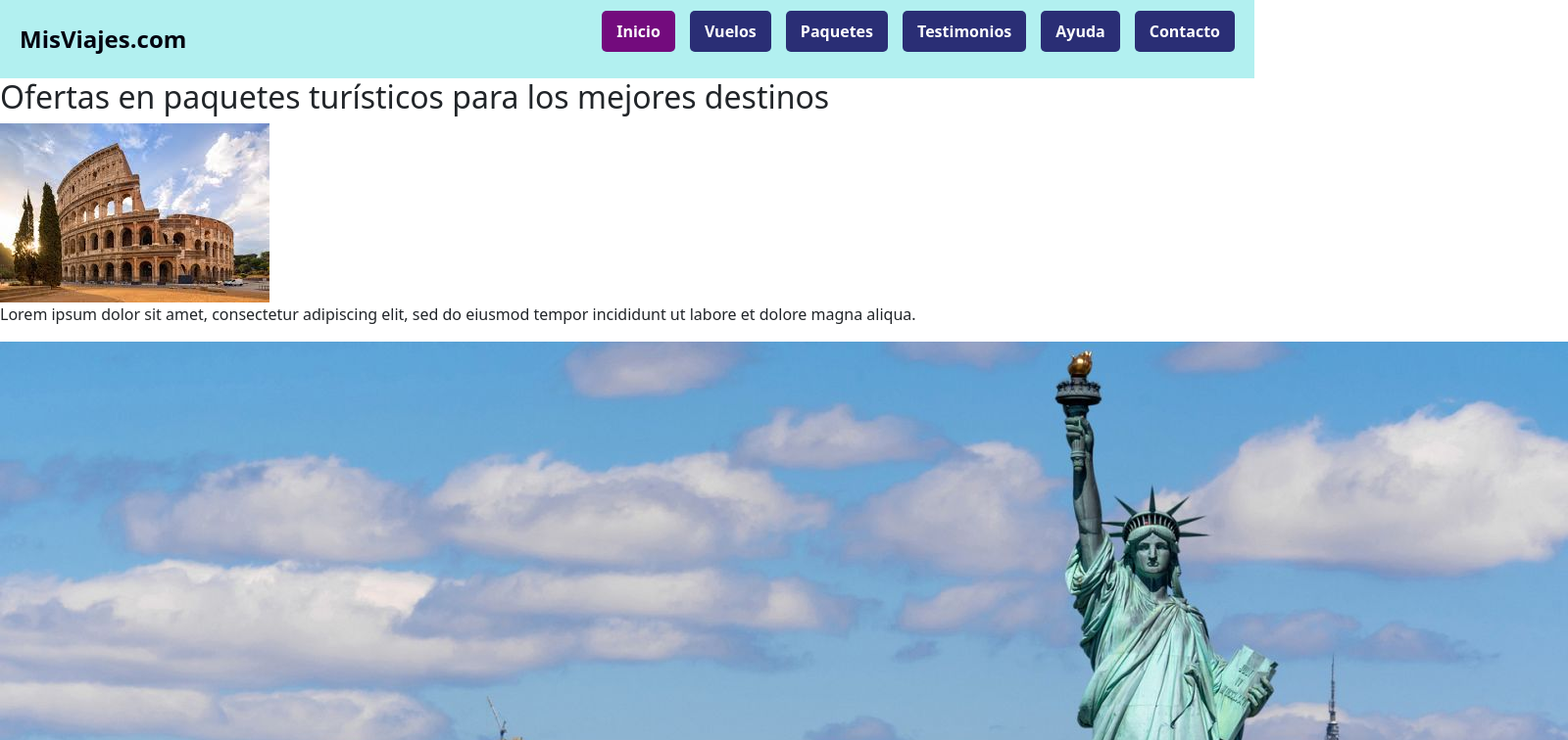
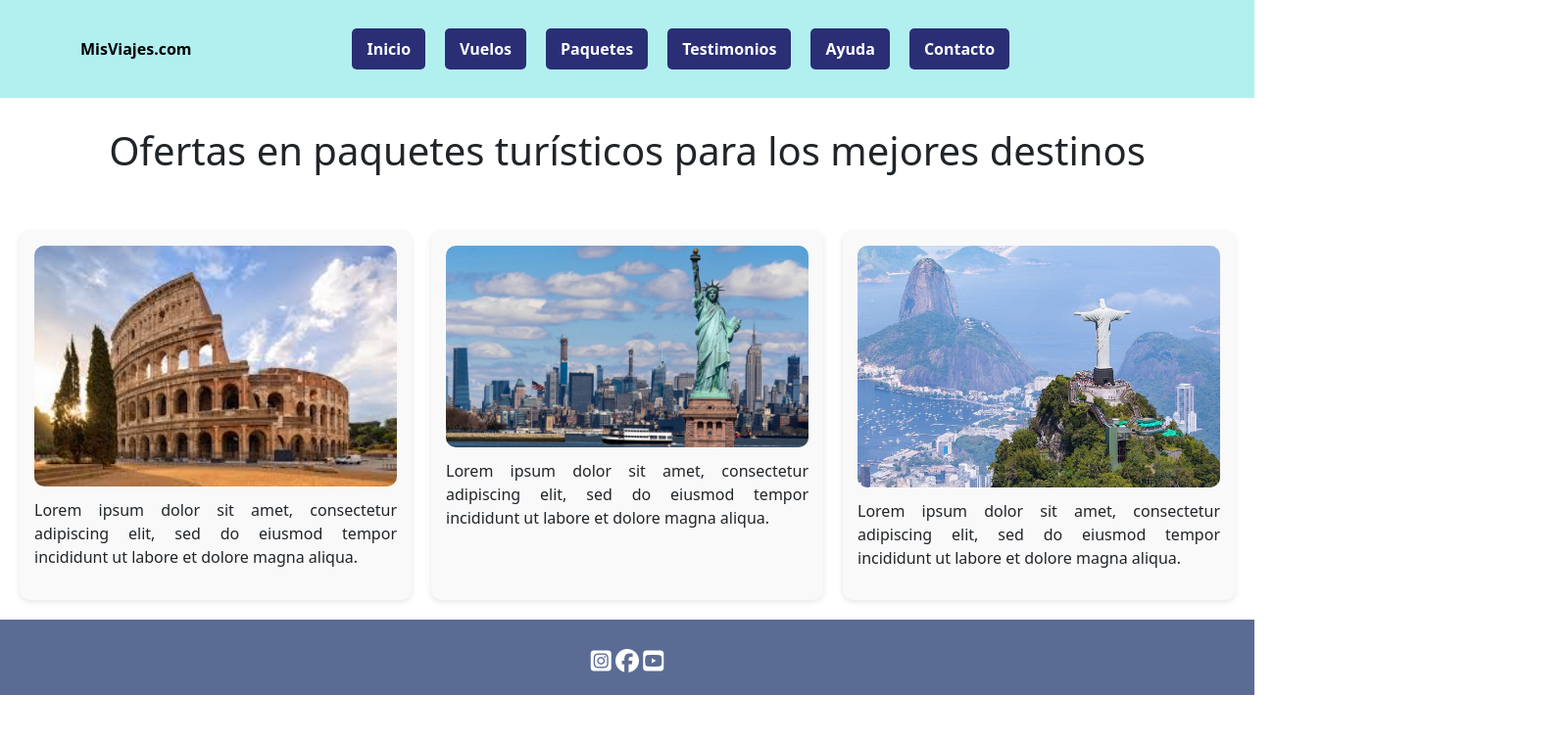
Before and after one commit to julietxt/pagina-web-, a plain HTML site: page index.html in a window 1280 px wide. Shown: the top 756 px of the page at 98% size, 1600 px wide, since content can reach past the window. Drawn offline with nearby package versions, Linux system fonts and the light colour scheme.

Commit message:
modifique el inicio con flex y estilos

```diff
--- a/assets/css/style.css
+++ b/assets/css/style.css
@@ -1,29 +1,41 @@
-/* General */
+/* General
 body {
     font-family: "Inter", sans-serif;
     margin: 0;
     padding: 0;
     background-color: #ffffff;
     color: #000000;
-}
+}*/
 
 /* Encabezado o header */
 
+header{
+    height: 100px;
+    background-color:#b2f0f0;
+    display:flex;
+    align-items: center;
+}
+
 .header {
-   background-color: #b2f0f0;
-   width: 100%;
+   display:flex;
+   align-items:center;
+   justify-content: space-between;
 
 }
 
+/*
 .header .contenedor {
     max-width: 1320px;
+    width: 100%;
     margin: 0 auto;
     display: flex;
     justify-content: space-between;
     align-items: center;
     padding: 20px;
+
 }
 
+*/
 
 
 
@@ -39,11 +51,17 @@ body {
 
 /* Navegacion */
 
+header nav {
+    display: flex;
+    align-items: center;
+
+
+}
+
 .header nav ul {
+    display: flex;
+    gap: 20px;
     list-style-type: none;
-    display: flex;
-    gap: 15px;
-
 
 }
 
@@ -68,6 +86,71 @@ nav ul li a:hover {
 }
 
 
+/* HEADER */
+.header {
+  background-color: #b2f0f0;
+  padding: 15px;
+}
+
+.header ul {
+  list-style: none;
+  display: flex;
+  gap: 20px;
+  margin: 0;
+  padding: 0;
+}
+
+.header a {
+  text-decoration: none;
+  color: #000;
+  font-weight: bold;
+}
+
+/* Titulo */
+.titulo {
+  text-align: center;
+  padding: 30px 15px;
+}
+
+/* Tarjetas */
+.tarjetas {
+  display: grid;
+  grid-template-columns: repeat(auto-fit, minmax(250px, 1fr));
+  gap: 20px;
+  padding: 20px;
+}
+
+.tarjeta {
+  text-align: center;
+  background: #f9f9f9;
+  border-radius: 10px;
+  padding: 15px;
+  box-shadow: 0 2px 6px rgba(0, 0, 0, 0.1);
+  transition: transform 0.2s ease;
+}
+
+.tarjeta:hover {
+  transform: scale(1.03);
+}
+
+.tarjeta img {
+  width: 100%;
+  height: auto;
+  border-radius: 10px;
+
+}
+
+.tarjeta p {
+  margin-top: 12px;
+  text-align: justify;
+  line-height: 1.5;
+}
+
+
+
+
+
+/*-------------------------*/
 
 /* Formulario */
 .formulario {
@@ -118,13 +201,20 @@ nav ul li a:hover {
 /* footer */
 footer {
     background-color: #5b6c94;
-    color: #ffffff;
     text-align: center;
-    padding: 15px 0;
-    margin-top: 50px;
+    padding: 20px;
+
     }
 
-footer .redes {
+footer .redes i {
     margin-top: 10px;
-    font-size: 28px;
+    font-size: 24px;
+    color:#fff;
+    cursor: pointer;
+    transition: color 0.2s;
 }
+
+footer .redes i:hover {
+    color:#b2f0f0;
+
+}
--- a/index.html
+++ b/index.html
@@ -14,14 +14,17 @@
     </head>
 
     <body>
-        <script src="https://cdn.jsdelivr.net/npm/bootstrap@5.3.7/dist/js/bootstrap.bundle.min.js"
-        integrity="sha384-ndDqU0Gzau9qJ1lfW4pNLlhNTkCfHzAVBReH9diLvGRem5+R9g2FzA8ZGN954O5Q" crossorigin="anonymous"></script>
-        <header class="header">
-            <div class="contenedor">
+        <header>
+            <div class="container header">
+                <div class="row">
+                    <div class="col-4">
                         <div class="logo">
-                    <span>MisViajes.com</span>
+                            <a class="navbar-brand" href="index.html">MisViajes.com</a>
                     </div>
-                <nav class="menu">
+
+                </div>
+
+                    <nav class="col-8">
                         <ul>
                             <li><a href="index.html" class="active">Inicio</a></li>
                             <li><a href="./pages/vuelos.html">Vuelos</a></li>
@@ -32,11 +35,12 @@
                         </ul>
                     </nav>
                 </div>
+            </div>
         </header>
 
         <main class="contenido">
-            <section class="banner">
-                <h2>Ofertas en paquetes turísticos para los mejores destinos</h2>
+            <section class="titulo">
+                <h1>Ofertas en paquetes turísticos para los mejores destinos</h1>
             </section>
 
             <section class="tarjetas">
@@ -65,5 +69,8 @@
                 <i class="fa-brands fa-square-youtube"></i>
             </div>
         </footer>
+        <script src="https://cdn.jsdelivr.net/npm/bootstrap@5.3.7/dist/js/bootstrap.bundle.min.js"
+        integrity="sha384-ndDqU0Gzau9qJ1lfW4pNLlhNTkCfHzAVBReH9diLvGRem5+R9g2FzA8ZGN954O5Q" crossorigin="anonymous"></script>
+
     </body>
 </html>
```
Lines whose indentation alone changed are shown as unchanged.
